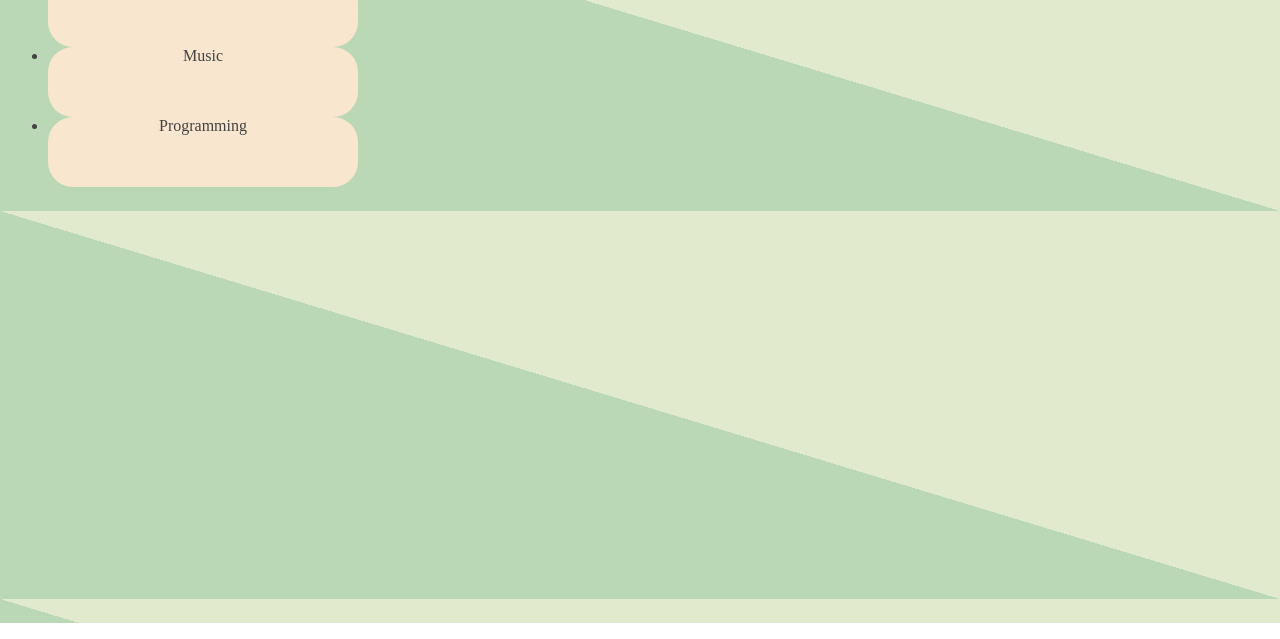
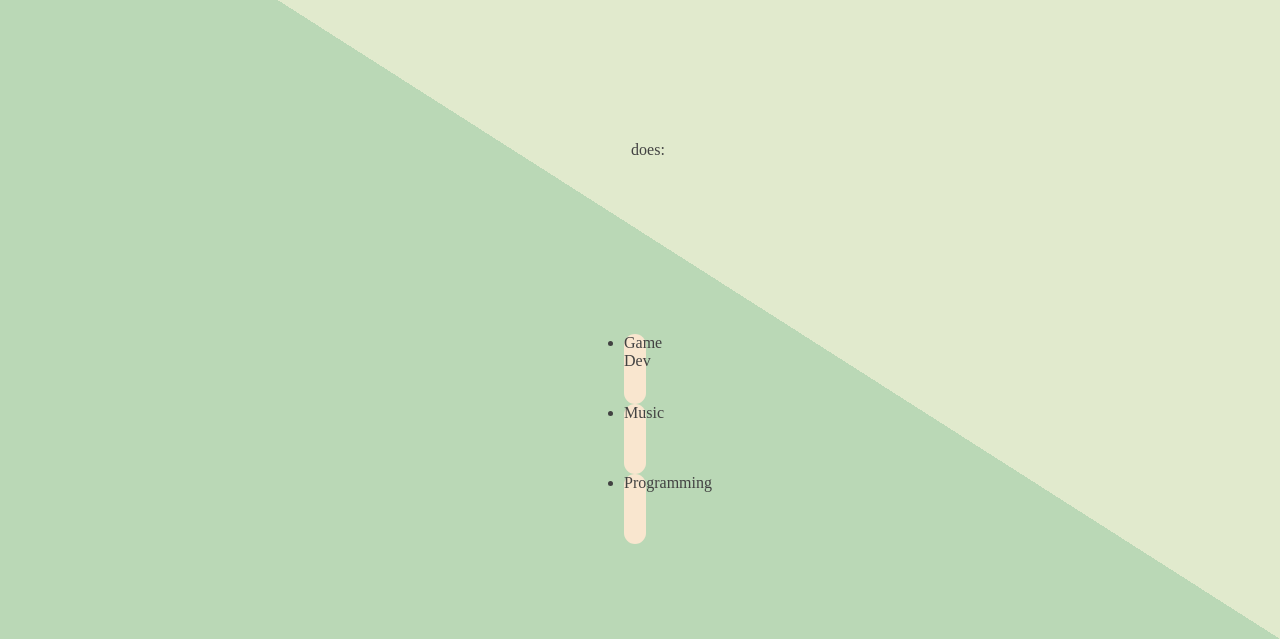
Before and after one commit to DomDodge/Web-Dev, a plain HTML site: page module1/index.html in a window 1280 px wide. Shown: the part 177-816 px from the top of the page. Drawn offline with Linux system fonts and the light colour scheme.

Commit message:
progress

```diff
--- a/module1/style.css
+++ b/module1/style.css
@@ -1,10 +1,10 @@
 body {
     width: 100%;
-    height: 100%;
+    height: 100vh;
     display: flex;
     flex-direction: column;
-    justify-content: center;
-    align-items: space-around;
+    justify-content: space-around;
+    align-items: center;
     background: linear-gradient(to top right, #bad8B6 50%, #E1EACD 50%);
     color: #424242
 }
```
